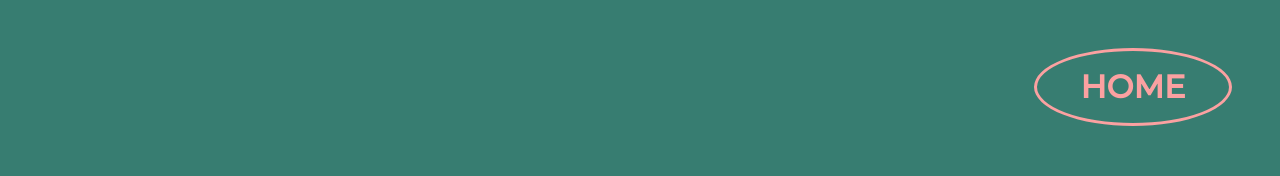
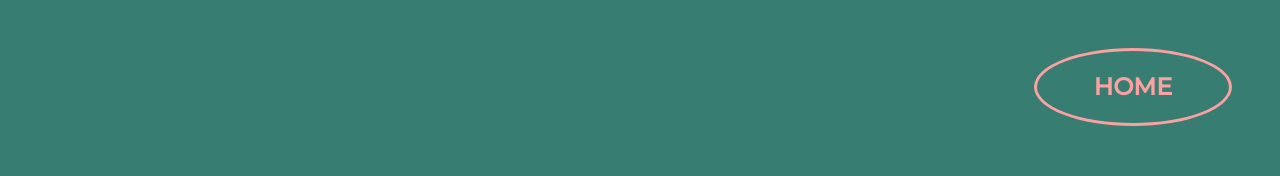
Before and after one commit to timemash24/my_projects, a React (Create React App) app: page / in a window 1280 px wide. Shown: the top 176 px of the page. Built offline with nearby package versions, Linux system fonts and the light colour scheme.

Commit message:
Upadte slide animation

```diff
--- a/src/components/Transition.js
+++ b/src/components/Transition.js
@@ -1,37 +1,49 @@
+import { useEffect, useState } from 'react';
 import { Route, Routes, useLocation } from 'react-router-dom';
 import { CSSTransition, TransitionGroup } from 'react-transition-group';
+import '../css/Transition.css';
 import AboutMe from '../routes/AboutMe';
 import Home from '../routes/Home';
 import Portfolio from '../routes/Portfolio';
-import '../css/Transition.css';
+
+let currentPath = '';
 
 function Transition() {
+  const [page, setPage] = useState('');
+
   const routes = [
     { path: '/', name: 'home', order: 1 },
     { path: '/portfolio', name: 'portfolio', order: 2 },
     { path: '/about_me', name: 'about_me', order: 3 },
   ];
 
-  const home = <Home />;
-  const portfolio = <Portfolio />;
-  const aboutMe = <AboutMe />;
+  let location = useLocation();
 
-  const location = useLocation();
+  // const getPage = (pathname) => {
+  //   routes.forEach((route) => {
+  //     if (pathname === route.path) {
+  //       setPage(route.name);
+  //     }
+  //   });
+  // };
+
+  // if (currentPath !== location) {
+  //   getPage(location.pathname);
+  // }
+  // currentPath = location;
 
   return (
-    <TransitionGroup>
-      <CSSTransition
-        key={location.pathname}
-        classNames="page-slider"
-        timeout={{ enter: 800, exit: 400 }}
-      >
-        <Routes>
-          <Route exact path="/" element={home} />
-          <Route path="/portfolio" element={portfolio} />
-          <Route path="/about_me" element={aboutMe} />
-        </Routes>
-      </CSSTransition>
-    </TransitionGroup>
+    <div>
+      <TransitionGroup>
+        <CSSTransition key={location.pathname} classNames="slide" timeout={600}>
+          <Routes>
+            <Route exact path="/" element={<Home />} />
+            <Route path="/portfolio" element={<Portfolio />} />
+            <Route path="/about_me" element={<AboutMe />} />
+          </Routes>
+        </CSSTransition>
+      </TransitionGroup>
+    </div>
   );
 }
 
--- a/src/css/AboutMe.module.css
+++ b/src/css/AboutMe.module.css
@@ -1,4 +1,5 @@
 .info {
+  position: absolute;
   display: flex;
   flex-direction: column;
   background-color: #8879b0;
--- a/src/css/Home.module.css
+++ b/src/css/Home.module.css
@@ -1,8 +1,14 @@
+.background {
+  position: absolute;
+  width: 100%;
+  height: 100vh;
+  background-color: #377d71;
+}
+
 .home {
   display: flex;
   flex-direction: row-reverse;
   justify-content: space-between;
-  background-color: #377d71;
   width: 100%;
   height: 100vh;
   color: #fba1a1;
@@ -16,6 +22,7 @@
   border-radius: 50%;
   text-align: center;
   line-height: 4.5rem;
+  user-select: none;
 }
 
 .menu {
@@ -29,3 +36,7 @@
 .menu li {
   margin: 0.7em;
 }
+
+.menu li:hover {
+  transform: scale(1.1);
+}
--- a/src/css/Portfolio.module.css
+++ b/src/css/Portfolio.module.css
@@ -1,4 +1,5 @@
 .my_projects {
+  position: absolute;
   display: flex;
   flex-direction: column;
   background-color: #fbc5c5;
--- a/src/css/Transition.css
+++ b/src/css/Transition.css
@@ -1,27 +1,106 @@
+body {
+  overflow: hidden;
+}
+
+.route-section {
+  position: absolute;
+  width: 100%;
+  top: 0;
+  left: 0;
+  transition: all 1s ease-in-out;
+}
+/* .route-section.fade-enter-done {
+  position: relative;
+} */
+
+/* .wrapper {
+  transition: all 0.5s ease-in-out;
+}
+
+.home {
+  background-color: var(--green-color);
+  color: var(--pink-color);
+}
+
+.portfolio {
+  background-color: var(--light-pink-color);
+  color: black;
+}
+
+.about_me {
+  background-color: var(--purple-color);
+  color: black;
+} */
+
+/* Fade */
+.fade {
+  position: absolute;
+  transition: all 1s ease-in-out;
+}
+.fade-enter {
+  position: absolute;
+  opacity: 0.7;
+}
+.fade-enter-active {
+  opacity: 1;
+  /* transform: translate3d(100%, 0, 0); */
+  transition: opacity 500ms, transform 3s;
+}
+.fade-exit {
+  position: absolute;
+  opacity: 1;
+}
+.fade-exit-active {
+  position: absolute;
+  opacity: 0.7;
+  /* transform: translate3d(-100%, 0, 0); */
+  transition: opacity 700ms, transform 3s;
+}
+
+.slide-appear,
+.slide-enter {
+  z-index: 1;
+  opacity: 0.9;
+  /* transform: scale(1.1); */
+  transform: translate3d(100%, 0, 0);
+}
+.slide-appear-active,
+.slide-enter.slide-enter-active {
+  opacity: 1;
+  transform: translate3d(0, 0, 0);
+  transition: all 500ms;
+}
+.slide-exit {
+  opacity: 1;
+  transform: translate3d(0, 0, 0);
+}
+.slide-exit.slide-exit-active {
+  opacity: 0.9;
+  transition: all 700ms;
+}
+
+/* Slider */
+
 .page-slider {
   position: absolute;
   transition: all 1s ease-in-out;
 }
-
 .page-slider-enter {
   position: absolute;
   opacity: 0;
   transform: translate3d(100%, 0, 0);
 }
-
 .page-slider-enter-active {
   position: absolute;
   opacity: 1;
-  transform: translate3d(0%, 0, 0);
+  transform: translate3d(0, 0, 0);
   transition: all 800ms ease-in-out;
 }
-
 .page-slider-exit {
   position: absolute;
   opacity: 1;
   transform: translate3d(0, 0, 0);
 }
-
 .page-slider-exit-active {
   position: absolute;
   opacity: 0;
--- a/src/routes/Home.js
+++ b/src/routes/Home.js
@@ -3,7 +3,8 @@
 
 function Home() {
   return (
-    <div className={styles.home}>
+    <div className={styles.background}>
+      <section className={styles.home}>
         <h1 className={styles.title}>HOME</h1>
         <ul className={styles.menu}>
           <li>
@@ -13,6 +14,7 @@
             <Link to="/about_me">ABOUT ME</Link>
           </li>
         </ul>
+      </section>
     </div>
   );
 }
```
Lines whose indentation alone changed are shown as unchanged.
